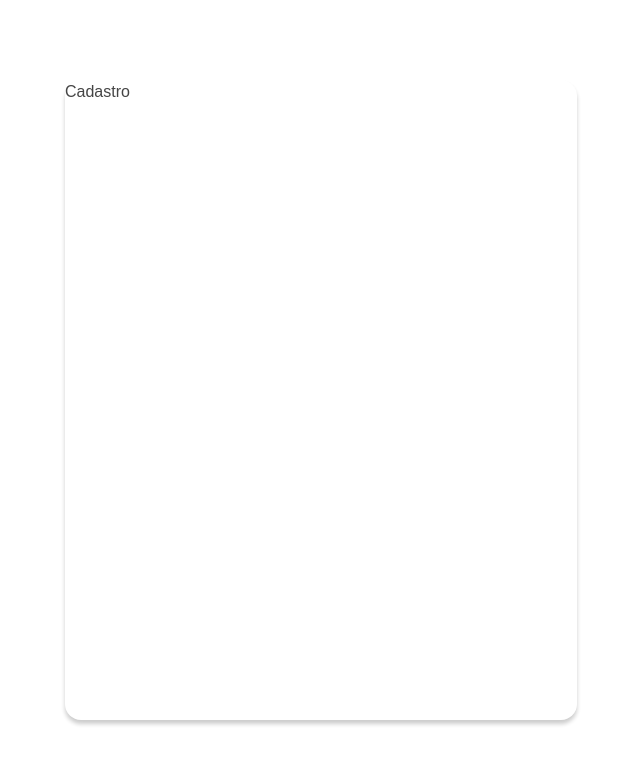
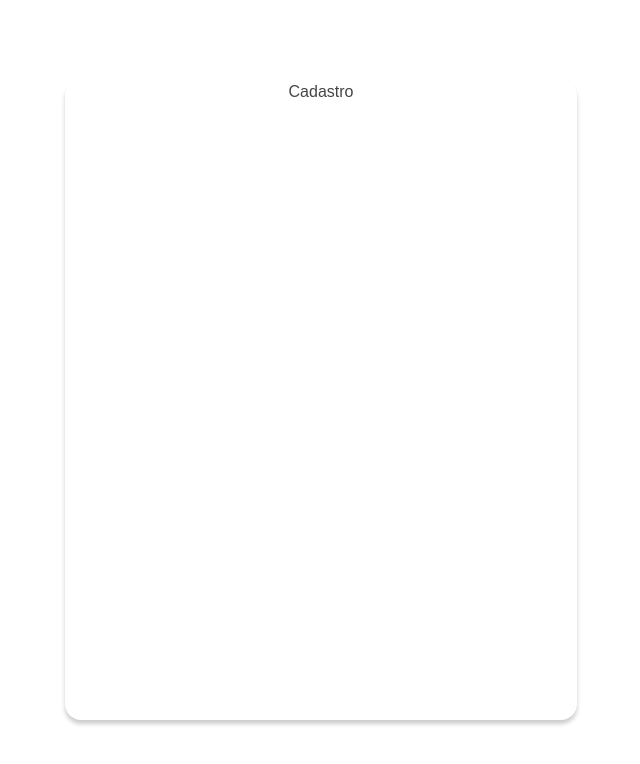
Before and after one commit to fga-eps-mds/2025.2-Valhalla, a Next.js app in the folder Front/: page /cadastro in a window 1280 px wide. Shown: the top 764 px of the page, without its empty margins (319-959 px from the left). Built offline with nearby package versions, Linux system fonts and the light colour scheme.

Commit message:
build:instala biblioteca de icons

```diff
--- a/Front/src/app/cadastro/page.tsx
+++ b/Front/src/app/cadastro/page.tsx
@@ -1,7 +1,7 @@
 export default function Cadastro() {
     return (
         <>
-        <div className="w-[40vw] h-[80vh] bg-white rounded-[1rem] opacity-80 shadow-[0_0.25rem_0.25rem_0_rgba(0,0,0,0.25)] absolute top-1/2 left-1/2 -translate-x-1/2 -translate-y-1/2">
+        <div className="w-[40vw] h-[80vh] bg-white rounded-[1rem] opacity-80 shadow-[0_0.25rem_0.25rem_0_rgba(0,0,0,0.25)] absolute top-1/2 left-1/2 -translate-x-1/2 -translate-y-1/2 flex justify-center">
             <h1>Cadastro</h1>
         </div>
         </>
--- /dev/null
+++ b/package.json
@@ -0,0 +1,5 @@
+{
+  "dependencies": {
+    "@heroicons/react": "^2.2.0"
+  }
+}
```
Also changed, not shown: 1 other file (tests, documents, lock files or other folders).
